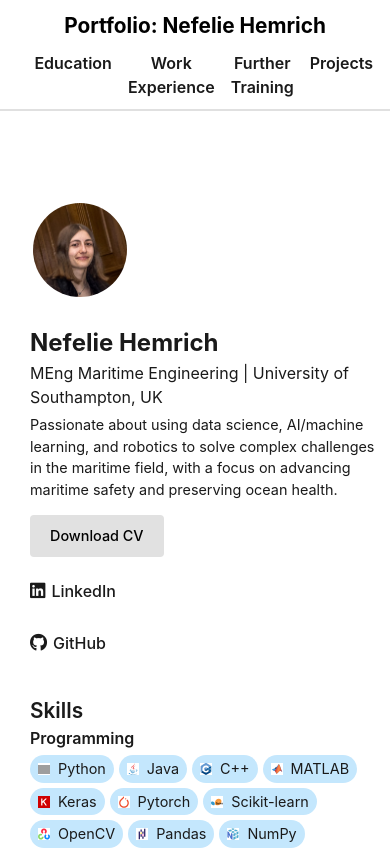
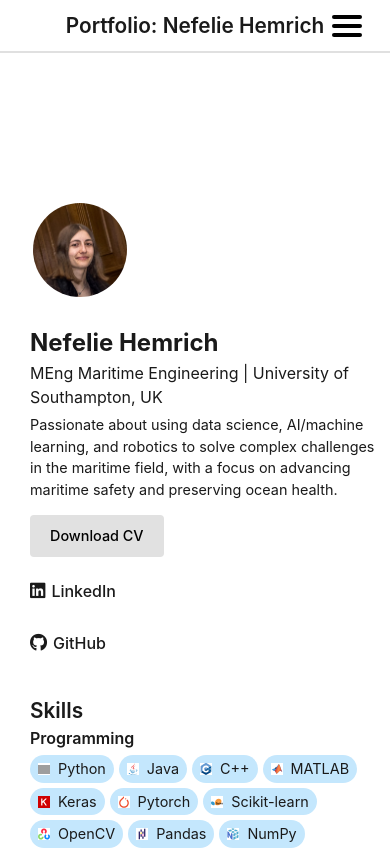
Before and after one commit to Nefelie/portfolio-app, a Svelte app: page / in a window 390 px wide. Shown: the top 850 px of the page. Built offline with nearby package versions, Linux system fonts and the light colour scheme; grey boxes are pictures that could not be loaded.

Commit message:
added hamburger menu for mobile

```diff
--- a/src/App.svelte
+++ b/src/App.svelte
@@ -161,21 +161,21 @@
     }
   ];
 
-  const workExperience = [
+const workExperience = [
   {
     title: "Research Assistant: AI/Machine Learning for Digital Twin in Shipping",
     company: "Marine & Maritime Institute, University of Southampton",
     period: "Jul 2023 - Aug 2023",
     logo: "/portfolio-app/assets/icons/UoS.jpg",
     responsibilities: [
-      "Work with geospatial ocean datasets to tackle the multi-variate challenge of corrosion prediction for integration into a digital twin for marine structures.",
-      "Enhance the geospatial and temporal fidelity of existing research on corrosion rates for ships globally.",
-      "Assess how a map of global corrosion rates can factor in different climate change scenarios."
+      "Worked with geospatial ocean datasets to tackle the multi-variate challenge of corrosion prediction for integration into a digital twin for marine structures.",
+      "Enhanced the geospatial and temporal fidelity of existing research on corrosion rates for ships globally.",
+      "Assessed how a map of global corrosion rates could factor in different climate change scenarios."
     ],
     achievements: [
       "Implemented an artificial neural network and compared different architectures and model types to predict corrosion rates globally.",
-      "Developed a high resolution map predicting corrosion rates for vessels globally.",
-      "Identified biases in original dataset which resulted in poor model performance."
+      "Developed a high-resolution map predicting corrosion rates for vessels globally.",
+      "Identified biases in the original dataset which resulted in poor model performance."
     ]
   },
   {
@@ -184,8 +184,8 @@
     period: "Jun 2022 - Sept 2022",
     logo: "/portfolio-app/assets/icons/UoS.jpg",
     responsibilities: [
-      "Evaluate the transport efficiency of different vessel designs transporting novel future fuels including hydrogen and ammonia.",
-      "Develop a concept design for a net-zero LCO2 bulk carrier to support the UK’s decarbonisation targets."
+      "Evaluated the transport efficiency of different vessel designs transporting novel future fuels, including hydrogen and ammonia.",
+      "Developed a concept design for a net-zero LCO2 bulk carrier to support the UK’s decarbonisation targets."
     ],
     achievements: [
       "Researched novel ways of obtaining a stability estimate for a new ship type to transport future fuels.",
@@ -195,6 +195,7 @@
     ]
   }
 ];
+
 
 
 const courses = [
@@ -230,17 +231,49 @@ const courses = [
   ];
 
 
+  let isMenuOpen = false; // Track the menu open/close state
+
+  // Toggle menu visibility
+  function toggleMenu() {
+    isMenuOpen = !isMenuOpen;
+  }
+
+  // Close the menu when a menu item is clicked
+  function closeMenu() {
+    isMenuOpen = false;
+  }
+
+
+
 </script>
 
 <div class="navbar">
-  <div class="left">Portfolio: Nefelie Hemrich</div>
+  <!-- Left side of the navbar -->
+  <div class="left">
+    <a href="/">Portfolio: Nefelie Hemrich</a>
+  </div>
+
+  <!-- Right side of the navbar -->
   <div class="right">
-    <a href="#education" class="nav-link">Education</a>
-    <a href="#experience" class="nav-link">Work Experience</a>
-    <a href="#courses" class="nav-link">Further Training</a>
-    <a href="#projects" class="nav-link">Projects</a>
+    <div class="hamburger" on:click={toggleMenu}>
+      <div class="bar"></div>
+      <div class="bar"></div>
+      <div class="bar"></div>
+    </div>
+
+    <!-- Menu items -->
+    <div class={`menu ${isMenuOpen ? 'open' : ''}`}>
+      <a href="#education" on:click={closeMenu}>Education</a>
+      <a href="#experience" on:click={closeMenu}>Work Experience</a>
+      <a href="#courses" on:click={closeMenu}>Further Training</a>
+      <a href="#projects" on:click={closeMenu}>Projects</a>
+    </div>
   </div>
 </div>
+
+  <!-- <div class="left">Portfolio: Nefelie Hemrich</div> -->
+
+
 
 <div class="layout">
   <!-- Left Sidebar -->
@@ -536,15 +569,16 @@ const courses = [
 /* For the right part of the navbar */
 .navbar .right {
   display: flex;
+  align-items: center;
   gap: 2.5rem;
   font-size: 1.2rem;
   justify-content: flex-start; /* Align items to the left */
   margin-left: 5%; /* Match the left padding of the projects section */
 }
 
-/* For navbar links */
+/* Navbar links */
 .navbar a {
-  font-weight:600;
+  font-weight: 600;
   color: var(--text-color);
   text-decoration: none;
   transition: color 0.3s;
@@ -553,6 +587,45 @@ const courses = [
 .navbar a:hover {
   color: #007bff;
 }
+
+/* Hamburger menu styling */
+.hamburger {
+  display: none;
+  flex-direction: column;
+  cursor: pointer;
+  gap: 5px;
+  padding: 8px;
+  position: absolute; /* Absolute positioning */
+  right: 20px; /* Adjusted for positioning */
+  top: 50%; /* Vertically center */
+  transform: translateY(-50%); /* Ensure vertical centering */
+}
+
+/* The bars of the hamburger */
+.bar {
+  width: 30px;
+  height: 4px;
+  background-color: var(--navbar-text);
+  border-radius: 5px;
+}
+
+/* Menu items - hidden by default on small screens */
+.menu {
+  display: flex;
+  gap: 2rem;
+}
+
+.menu.open {
+  display: flex;
+  flex-direction: column;
+  position: absolute;
+  top: 50px; /* Positioning below the navbar */
+  right: 0;
+  background-color: var(--navbar-bg);
+  width: 100%;
+  padding: 10px 0;
+}
+
 
 
 .layout {
@@ -990,13 +1063,24 @@ h5 {
     .navbar {
       padding: 10px 20px;
       flex-direction: column;
-      align-items: center;
+      /* align-items: center; */
     }
 
-    .navbar .right {
+    /* .navbar .right {
       margin-top: 10px;
       gap: 1rem;
-    }
+    } */
+
+    .menu {
+    display: none;
+    width: 100%;
+    flex-direction: column;
+  }
+
+  /* Show the hamburger icon on mobile */
+  .hamburger {
+    display: flex;
+  }
 
     .layout {
       flex-direction: column;
--- a/src/app.css
+++ b/src/app.css
@@ -5,7 +5,7 @@
 
   color-scheme: light dark;
   color: rgba(255, 255, 255, 0.87);
-  background-color: #242424;
+  background-color: #ffffff;
 
   font-synthesis: none;
   text-rendering: optimizeLegibility;
```
